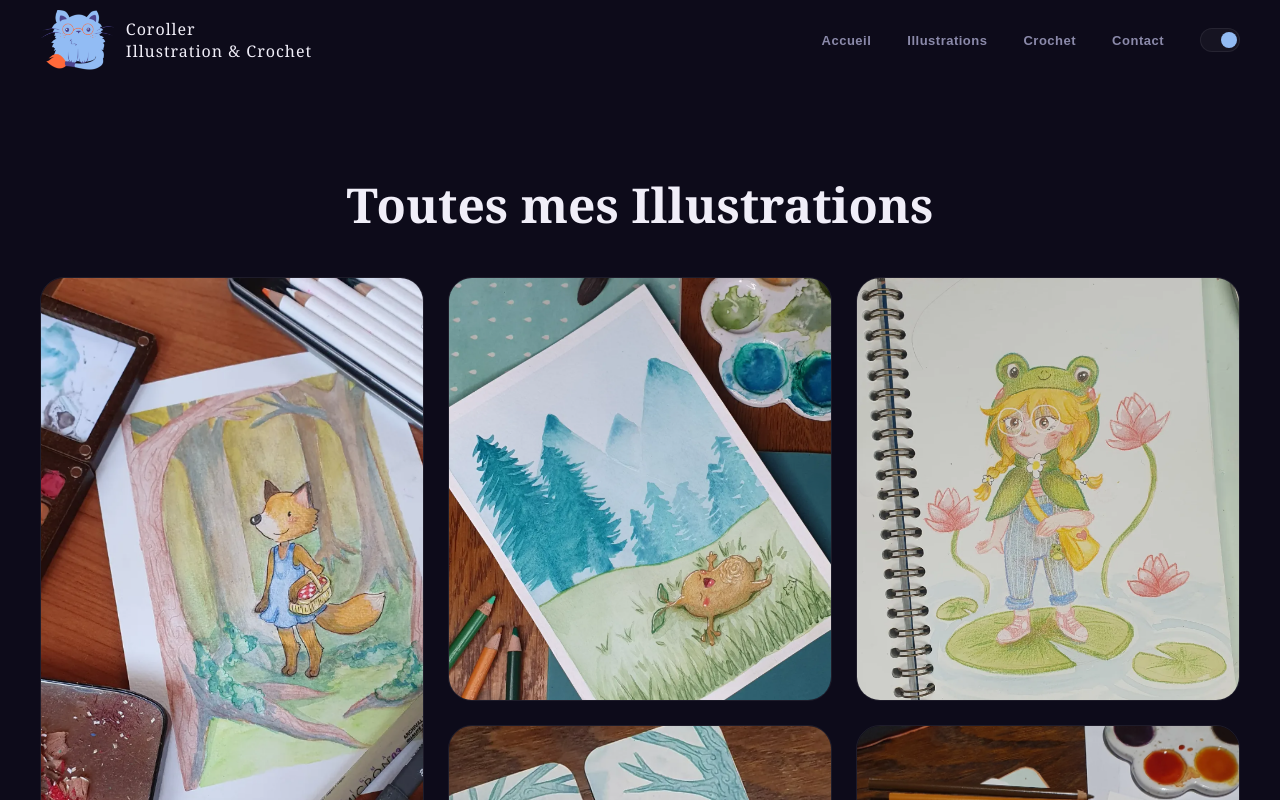
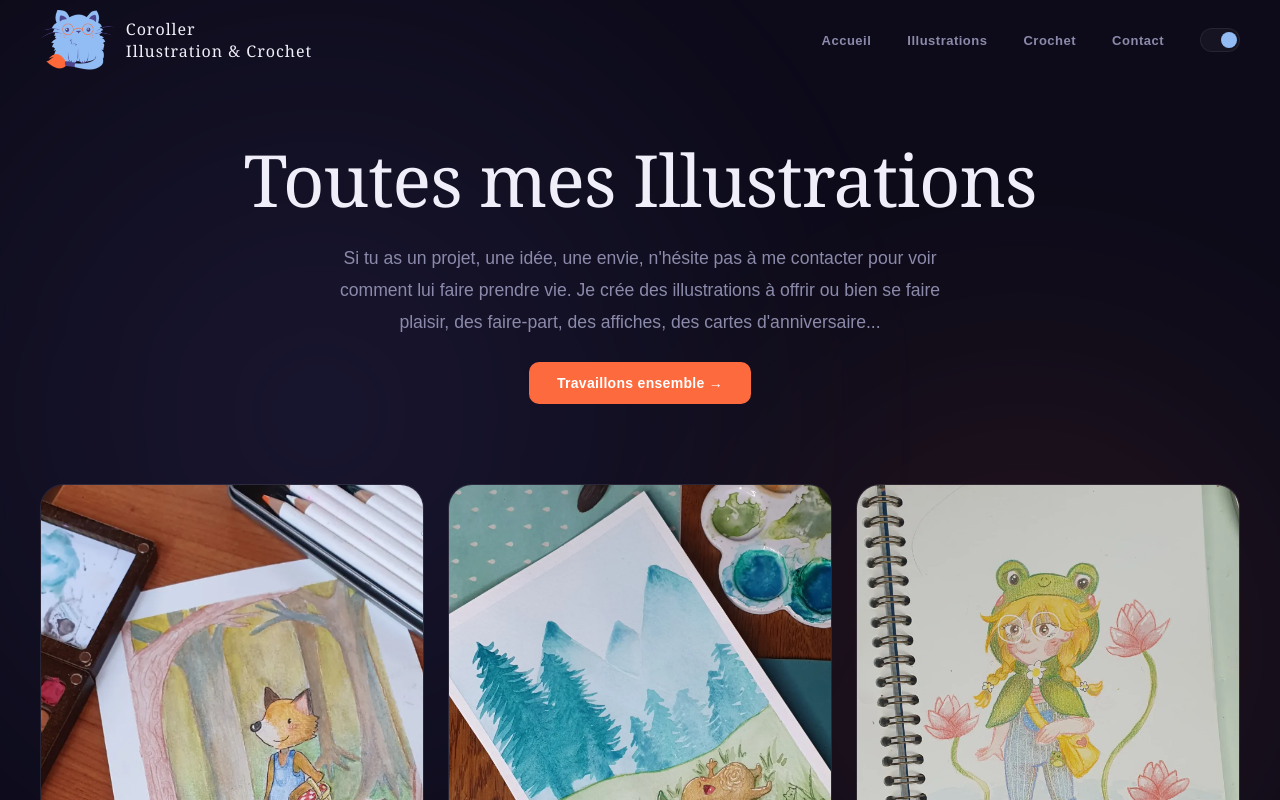
Before and after one commit to aourzik/coroller_illustration_crochet, a React (Vite) app in the folder coroller-illustration-crochet/: page /galerie-illustrations in a window 1280 px wide. Shown: the top 800 px of the page. Built offline with nearby package versions, Linux system fonts and the light colour scheme.

Commit message:
feat: implement style into gallerie illustration page

```diff
--- a/coroller-illustration-crochet/src/pages/GalerieIllustrations.jsx
+++ b/coroller-illustration-crochet/src/pages/GalerieIllustrations.jsx
@@ -1,6 +1,7 @@
 import React from "react";
+import { Link } from "react-router-dom";
+import { C } from "../App"; // On importe les couleurs globales
 
-// On définit ici la liste complète des images
 const allIllus = [
     { img: "/illu_1.png", label: "La Louve", size: "large" },
     { img: "/illu_2.png", label: "Pomme de Terre", size: "medium" },
@@ -18,22 +19,137 @@ const allIllus = [
 
 export default function GalerieIllustrations({ dark }) {
     const txt = dark ? "#f0eef8" : "#0d0b1a";
+    const muted = dark ? "#8b8aaa" : "#6a6880";
     const cardBorder = dark ? "rgba(255,255,255,0.07)" : "rgba(0,0,0,0.07)";
 
+    const orangeLight = "#ef6637";
+    const orangeDark = "#fd6a3d";
+
+    const CTABtn = ({ children }) => (
+        <button style={{
+            background: dark ? orangeDark : orangeLight,
+            color: "#fff",
+            border: "none",
+            borderRadius: 10,
+            padding: "13px 28px",
+            fontWeight: 700,
+            fontSize: 14,
+            cursor: "pointer",
+            fontFamily: "Corbel,sans-serif",
+            letterSpacing: 0.3,
+            transition: "all .3s ease",
+            marginTop: "24px"
+        }}
+        onMouseEnter={e => {
+            e.currentTarget.style.opacity = "0.9";
+            e.currentTarget.style.transform = "translateY(-2px)";
+        }}
+        onMouseLeave={e => {
+            e.currentTarget.style.opacity = "1";
+            e.currentTarget.style.transform = "translateY(0)";
+        }}>
+            {children}
+        </button>
+    );
+
     return (
-        <div style={{ paddingTop: "140px", minHeight: "100vh", maxWidth: 1600, margin: "0 auto", padding: "140px 40px 100px" }}>
-            <h1 style={{ fontFamily: "Georgia,serif", fontSize: "3rem", marginBottom: "40px", textAlign: "center" }}>Toutes mes Illustrations</h1>
+        <div style={{
+            position: "relative", // Obligatoire pour que les bulles ne s'échappent pas
+            overflow: "hidden",   // Empêche les bulles de créer un scroll horizontal
+            minHeight: "100vh",
+            background: dark
+            ? C.ink
+            : `linear-gradient(0deg, #d4e6ff 0%, #d4e6ff 5%, ${C.cream} 70%, ${C.cream} 100%)`,
+            transition: "all .5s"
+        }}>
 
-            {/* LA MOSAÏQUE */}
-            <div style={{ display: "grid", gridTemplateColumns: "repeat(auto-fill, minmax(300px, 1fr))", gridAutoRows: "200px", gap: 24, gridAutoFlow: "dense" }}>
-                {allIllus.map((item, i) => (
-                    <div key={i} style={{ gridRowEnd: `span ${item.size === 'large' ? 3 : 2}`, position: "relative", borderRadius: 24, overflow: "hidden", border: `1px solid ${cardBorder}` }}>
-                        <img src={item.img} alt={item.label} style={{ width: "100%", height: "100%", objectFit: "cover" }} />
-                        <div className="hover-voile" style={{ position: "absolute", inset: 0, background: "rgba(13, 11, 26, 0.8)", opacity: 0, display: "flex", alignItems: "center", justifyContent: "center", transition: "0.3s" }} onMouseEnter={e => e.target.style.opacity = 1} onMouseLeave={e => e.target.style.opacity = 0}>
-                            <button style={{ background: "#fd6a3d", color: "#fff", border: "none", borderRadius: 8, padding: "10px 20px", cursor: "pointer" }}>Commander ?</button>
+            {/* --- LES BULLES D'AMBIANCE (IDENTIQUES À APP.JSX) --- */}
+            <div style={{
+                position: "absolute", top: "-100px", left: "-15%",
+                width: "80vw", height: "80vw", borderRadius: "50%",
+                background: dark ? "radial-gradient(circle, rgba(79,71,144,0.25) 0%, transparent 75%)" : `radial-gradient(circle, ${C.sky} 0%, transparent 70%)`,
+                filter: "blur(90px)", opacity: dark ? 0.8 : 0.7, pointerEvents: "none", zIndex: 0
+            }} />
+            <div style={{
+                position: "absolute", top: "10%", right: "-10%",
+                width: "60vw", height: "60vw", borderRadius: "50%",
+                background: dark ? "radial-gradient(circle, rgba(253,106,61,0.15) 0%, transparent 75%)" : `radial-gradient(circle, ${C.accent} 0%, transparent 70%)`,
+                filter: "blur(110px)", opacity: dark ? 0.8 : 0.5, pointerEvents: "none", zIndex: 0
+            }} />
+
+            {/* CONTENU PRINCIPAL */}
+            <div style={{
+                position: "relative", // Pour passer au-dessus des bulles
+                zIndex: 1,
+                maxWidth: 1600, margin: "0 auto", padding: "140px 40px 100px"
+            }}>
+
+                {/* EN-TÊTE DE LA PAGE */}
+                <div style={{ maxWidth: 800, margin: "0 auto 80px", textAlign: "center" }}>
+                    <h1 style={{
+                        fontFamily: "Georgia,serif",
+                        fontSize: "clamp(3.5rem,8vw,4.5rem)",
+                        fontWeight: 400,
+                        lineHeight: 1.1,
+                        margin: "0 0 24px",
+                        letterSpacing: -1,
+                        color: txt
+                    }}>
+                        Toutes mes Illustrations
+                    </h1>
+
+                    <p style={{
+                        color: muted,
+                        lineHeight: 1.8,
+                        fontSize: "1.1rem",
+                        maxWidth: "650px",
+                        margin: "0 auto"
+                    }}>
+                        Si tu as un projet, une idée, une envie, n'hésite pas à me contacter pour voir comment lui faire prendre vie.
+                        Je crée des illustrations à offrir ou bien se faire plaisir, des faire-part, des affiches, des cartes d'anniversaire...
+                    </p>
+
+                    <Link to="/contact">
+                        <CTABtn>Travaillons ensemble →</CTABtn>
+                    </Link>
+                </div>
+
+                {/* LA MOSAÏQUE */}
+                <div style={{
+                    display: "grid",
+                    gridTemplateColumns: "repeat(auto-fill, minmax(300px, 1fr))",
+                    gridAutoRows: "200px",
+                    gap: 24,
+                    gridAutoFlow: "dense"
+                }}>
+                    {allIllus.map((item, i) => (
+                        <div key={i} style={{
+                            gridRowEnd: `span ${item.size === 'large' ? 3 : 2}`,
+                            position: "relative",
+                            borderRadius: 24,
+                            overflow: "hidden",
+                            background: dark ? "rgba(255,255,255,0.03)" : "rgba(0,0,0,0.03)",
+                            border: `1px solid ${cardBorder}`
+                        }}>
+                            <img src={item.img} alt={item.label} style={{ width: "100%", height: "100%", objectFit: "cover" }} />
+
+                            <div style={{
+                                position: "absolute", inset: 0,
+                                background: "rgba(13, 11, 26, 0.7)", opacity: 0,
+                                display: "flex", flexDirection: "column", gap: "12px",
+                                alignItems: "center", justifyContent: "center",
+                                transition: "0.3s", backdropFilter: "blur(4px)"
+                            }}
+                            onMouseEnter={e => e.currentTarget.style.opacity = 1}
+                            onMouseLeave={e => e.currentTarget.style.opacity = 0}>
+                                <span style={{ color: "#fff", fontFamily: "Georgia, serif", fontSize: "1.2rem" }}>{item.label}</span>
+                                <Link to="/contact">
+                                    <button style={{ background: "#fd6a3d", color: "#fff", border: "none", borderRadius: 8, padding: "10px 20px", cursor: "pointer", fontWeight: 600 }}>Commander ?</button>
+                                </Link>
+                            </div>
                         </div>
-                    </div>
-                ))}
+                    ))}
+                </div>
             </div>
         </div>
     );
--- /dev/null
+++ b/package.json
@@ -0,0 +1,6 @@
+{
+  "dependencies": {
+    "@emailjs/browser": "^4.4.1",
+    "react-router-dom": "^7.14.2"
+  }
+}
```
